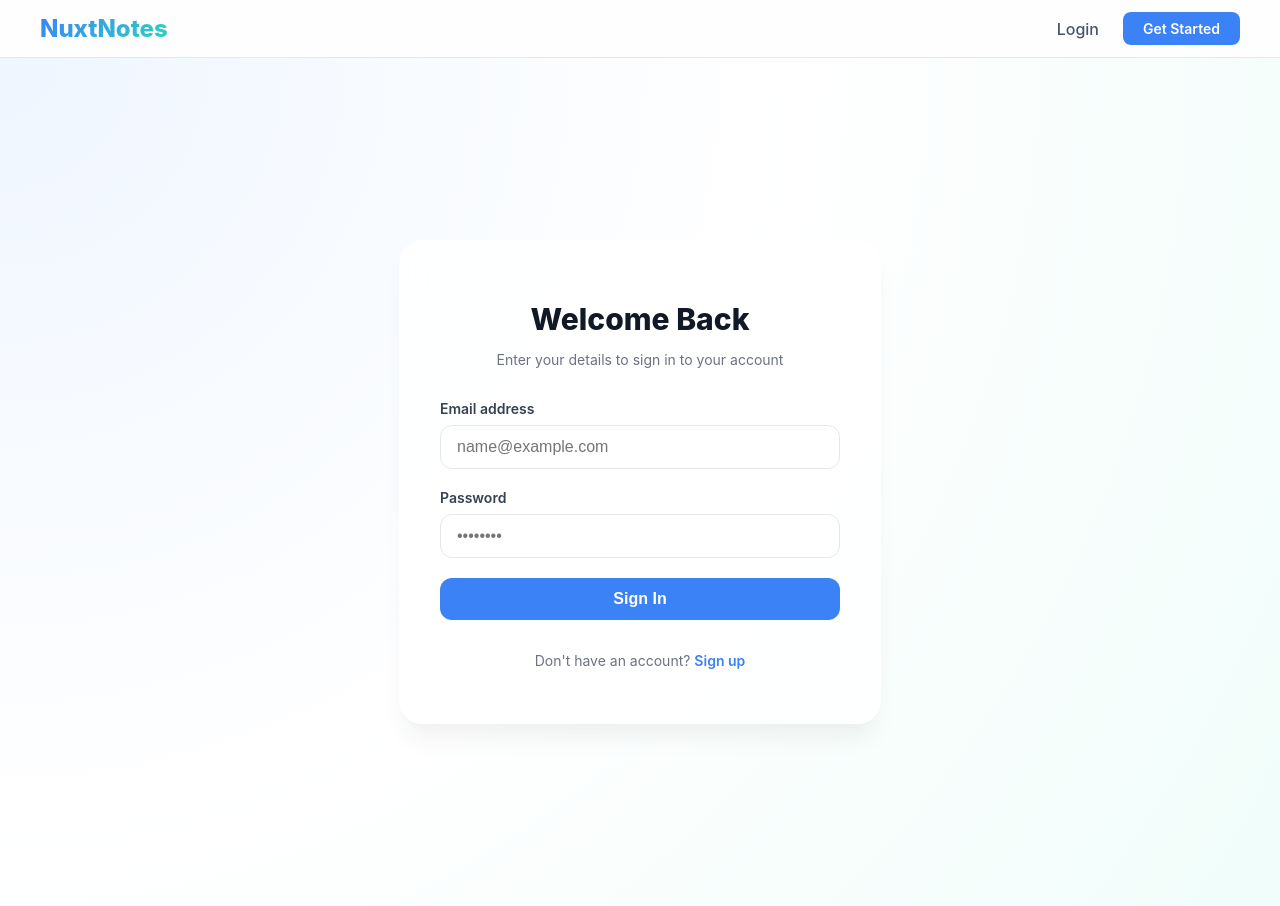
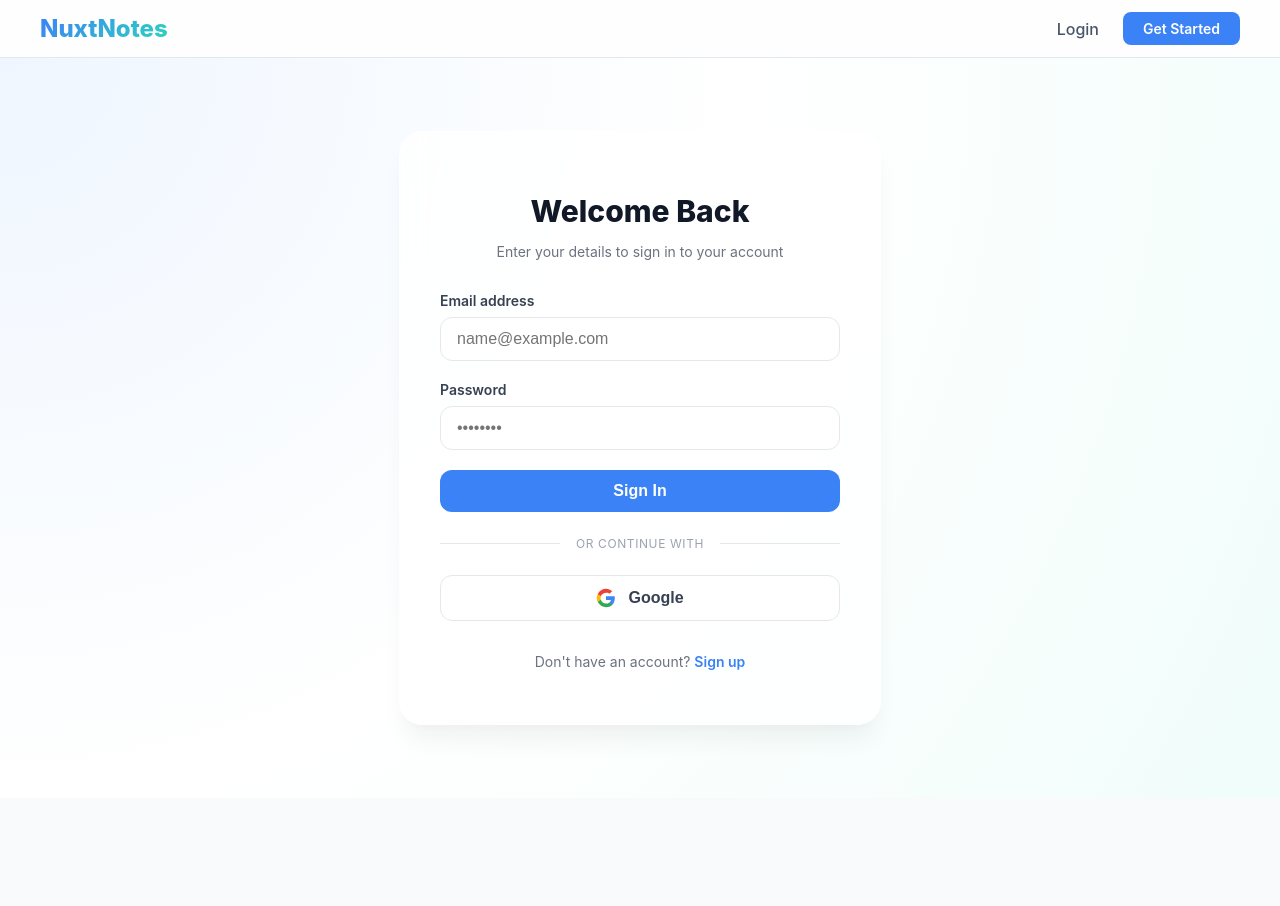
Before and after one commit to AdamAbd/cloudflare-nuxt, a Nuxt app: page /login in a window 1280 px wide. After the commit the page ends 800 px from the top, so only its background shows below. Built offline with nearby package versions, Linux system fonts and the light colour scheme; no server answers.

Commit message:
feat: add Google OAuth login functionality and associated UI/styles to login and signup pages

```diff
--- a/app/pages/login.vue
+++ b/app/pages/login.vue
@@ -12,6 +12,24 @@ const handleLogin = async () => {
     const { error } = await supabase.auth.signInWithPassword({
       email: email.value,
       password: password.value,
+    })
+    if (error) throw error
+    await navigateTo('/')
+  } catch (error) {
+    errorMsg.value = error.message
+  } finally {
+    loading.value = false
+  }
+}
+const handleGoogleLogin = async () => {
+  try {
+    loading.value = true
+    errorMsg.value = ''
+    const { error } = await supabase.auth.signInWithOAuth({
+      provider: 'google',
+      options: {
+        redirectTo: `${window.location.origin}/confirm`,
+      },
     })
     if (error) throw error
     await navigateTo('/')
@@ -51,6 +69,36 @@ const handleLogin = async () => {
         </button>
       </form>
 
+      <div class="auth-divider">
+        <span>or continue with</span>
+      </div>
+
+      <button
+        @click="handleGoogleLogin"
+        :disabled="loading"
+        class="btn btn-outline btn-block btn-google"
+      >
+        <svg viewBox="0 0 24 24" class="google-icon">
+          <path
+            d="M22.56 12.25c0-.78-.07-1.53-.2-2.25H12v4.26h5.92c-.26 1.37-1.04 2.53-2.21 3.31v2.77h3.57c2.08-1.92 3.28-4.74 3.28-8.09z"
+            fill="#4285F4"
+          />
+          <path
+            d="M12 23c2.97 0 5.46-.98 7.28-2.66l-3.57-2.77c-.98.66-2.23 1.06-3.71 1.06-2.86 0-5.29-1.93-6.16-4.53H2.18v2.84C3.99 20.53 7.7 23 12 23z"
+            fill="#34A853"
+          />
+          <path
+            d="M5.84 14.09c-.22-.66-.35-1.36-.35-2.09s.13-1.43.35-2.09V7.07H2.18C1.43 8.55 1 10.22 1 12s.43 3.45 1.18 4.93l2.85-2.22.81-.62z"
+            fill="#FBBC05"
+          />
+          <path
+            d="M12 5.38c1.62 0 3.06.56 4.21 1.66l3.15-3.15C17.45 2.09 14.97 1 12 1 7.7 1 3.99 3.47 2.18 7.07l3.66 2.84c.87-2.6 3.3-4.53 12-4.53z"
+            fill="#EA4335"
+          />
+        </svg>
+        Google
+      </button>
+
       <div class="auth-footer">
         <p>Don't have an account? <NuxtLink to="/signup">Sign up</NuxtLink></p>
       </div>
@@ -63,7 +111,7 @@ const handleLogin = async () => {
   display: flex;
   justify-content: center;
   align-items: center;
-  min-height: 100vh;
+  min-height: calc(100vh - 3rem - 60px);
   padding: 1.5rem;
   background: radial-gradient(circle at top left, #eff6ff 0%, #ffffff 50%, #f0fdfa 100%);
 }
@@ -159,6 +207,51 @@ const handleLogin = async () => {
   width: 100%;
 }
 
+.auth-divider {
+  margin: 1.5rem 0;
+  display: flex;
+  align-items: center;
+  text-align: center;
+  color: #9ca3af;
+  font-size: 0.75rem;
+  text-transform: uppercase;
+  letter-spacing: 0.05em;
+}
+
+.auth-divider::before,
+.auth-divider::after {
+  content: '';
+  flex: 1;
+  border-bottom: 1px solid #e5e7eb;
+}
+
+.auth-divider span {
+  padding: 0 1rem;
+}
+
+.btn-outline {
+  background: white;
+  border: 1px solid #e5e7eb;
+  color: #374151;
+}
+
+.btn-outline:hover {
+  background: #f9fafb;
+  border-color: #d1d5db;
+}
+
+.btn-google {
+  display: flex;
+  align-items: center;
+  justify-content: center;
+  gap: 0.75rem;
+}
+
+.google-icon {
+  width: 1.25rem;
+  height: 1.25rem;
+}
+
 .error-message {
   padding: 0.75rem;
   background: #fef2f2;
--- a/app/pages/signup.vue
+++ b/app/pages/signup.vue
@@ -23,6 +23,24 @@ const handleSignup = async () => {
     if (error) throw error
 
     message.value = 'Check your email for the confirmation link!'
+  } catch (error) {
+    errorMsg.value = error.message
+  } finally {
+    loading.value = false
+  }
+}
+const handleGoogleLogin = async () => {
+  try {
+    loading.value = true
+    errorMsg.value = ''
+    const { error } = await supabase.auth.signInWithOAuth({
+      provider: 'google',
+      options: {
+        redirectTo: `${window.location.origin}/confirm`,
+      },
+    })
+    if (error) throw error
+    await navigateTo('/confirm')
   } catch (error) {
     errorMsg.value = error.message
   } finally {
@@ -63,6 +81,36 @@ const handleSignup = async () => {
         </button>
       </form>
 
+      <div class="auth-divider">
+        <span>or continue with</span>
+      </div>
+
+      <button
+        @click="handleGoogleLogin"
+        :disabled="loading"
+        class="btn btn-outline btn-block btn-google"
+      >
+        <svg viewBox="0 0 24 24" class="google-icon">
+          <path
+            d="M22.56 12.25c0-.78-.07-1.53-.2-2.25H12v4.26h5.92c-.26 1.37-1.04 2.53-2.21 3.31v2.77h3.57c2.08-1.92 3.28-4.74 3.28-8.09z"
+            fill="#4285F4"
+          />
+          <path
+            d="M12 23c2.97 0 5.46-.98 7.28-2.66l-3.57-2.77c-.98.66-2.23 1.06-3.71 1.06-2.86 0-5.29-1.93-6.16-4.53H2.18v2.84C3.99 20.53 7.7 23 12 23z"
+            fill="#34A853"
+          />
+          <path
+            d="M5.84 14.09c-.22-.66-.35-1.36-.35-2.09s.13-1.43.35-2.09V7.07H2.18C1.43 8.55 1 10.22 1 12s.43 3.45 1.18 4.93l2.85-2.22.81-.62z"
+            fill="#FBBC05"
+          />
+          <path
+            d="M12 5.38c1.62 0 3.06.56 4.21 1.66l3.15-3.15C17.45 2.09 14.97 1 12 1 7.7 1 3.99 3.47 2.18 7.07l3.66 2.84c.87-2.6 3.3-4.53 12-4.53z"
+            fill="#EA4335"
+          />
+        </svg>
+        Google
+      </button>
+
       <div class="auth-footer">
         <p>Already have an account? <NuxtLink to="/login">Sign in</NuxtLink></p>
       </div>
@@ -75,7 +123,7 @@ const handleSignup = async () => {
   display: flex;
   justify-content: center;
   align-items: center;
-  min-height: 100vh;
+  min-height: calc(100vh - 3rem - 60px);
   padding: 1.5rem;
   background: radial-gradient(circle at bottom right, #f0fdfa 0%, #ffffff 50%, #eff6ff 100%);
 }
@@ -171,6 +219,51 @@ const handleSignup = async () => {
   width: 100%;
 }
 
+.auth-divider {
+  margin: 1.5rem 0;
+  display: flex;
+  align-items: center;
+  text-align: center;
+  color: #9ca3af;
+  font-size: 0.75rem;
+  text-transform: uppercase;
+  letter-spacing: 0.05em;
+}
+
+.auth-divider::before,
+.auth-divider::after {
+  content: '';
+  flex: 1;
+  border-bottom: 1px solid #e5e7eb;
+}
+
+.auth-divider span {
+  padding: 0 1rem;
+}
+
+.btn-outline {
+  background: white;
+  border: 1px solid #e5e7eb;
+  color: #374151;
+}
+
+.btn-outline:hover {
+  background: #f9fafb;
+  border-color: #d1d5db;
+}
+
+.btn-google {
+  display: flex;
+  align-items: center;
+  justify-content: center;
+  gap: 0.75rem;
+}
+
+.google-icon {
+  width: 1.25rem;
+  height: 1.25rem;
+}
+
 .error-message {
   padding: 0.75rem;
   background: #fef2f2;
```
